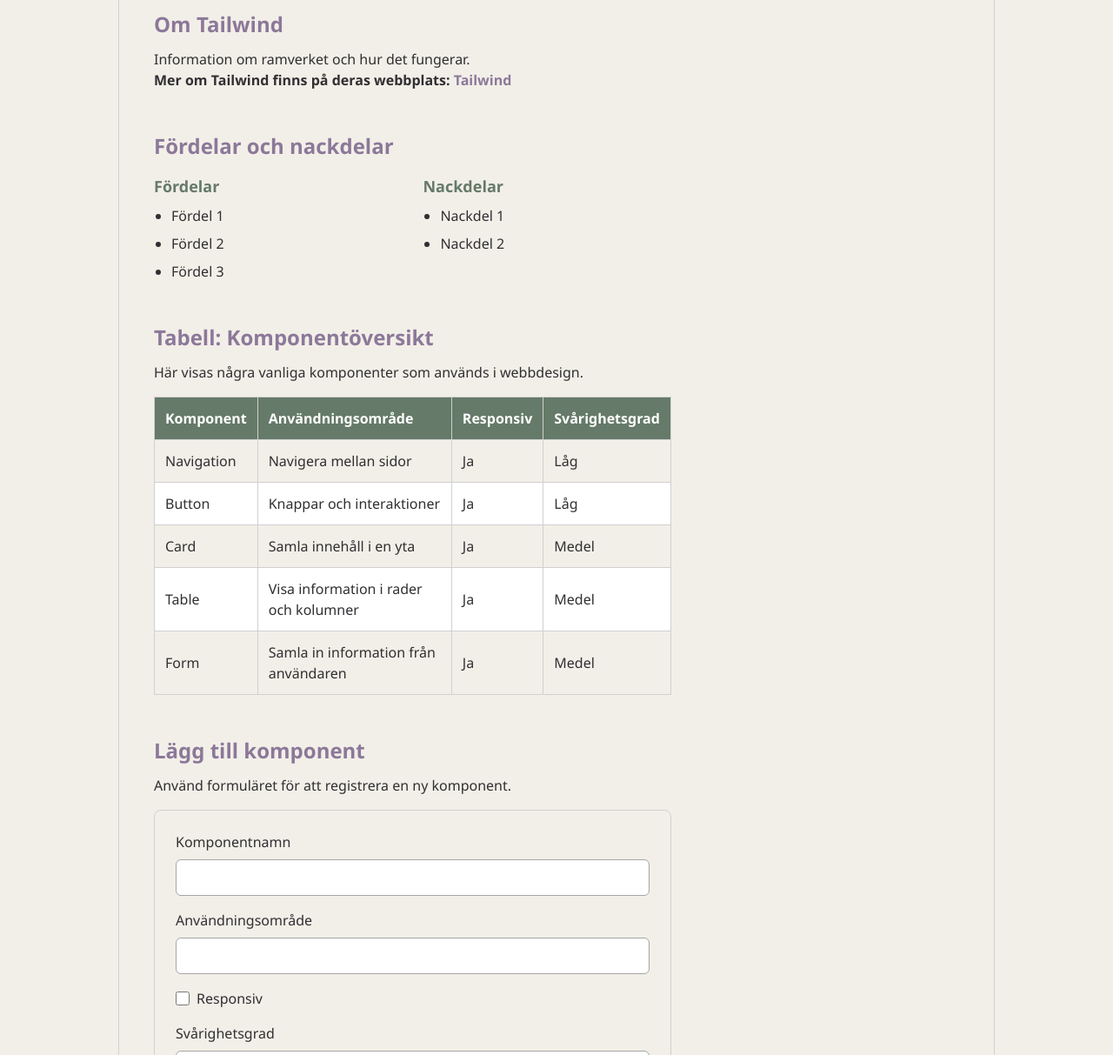
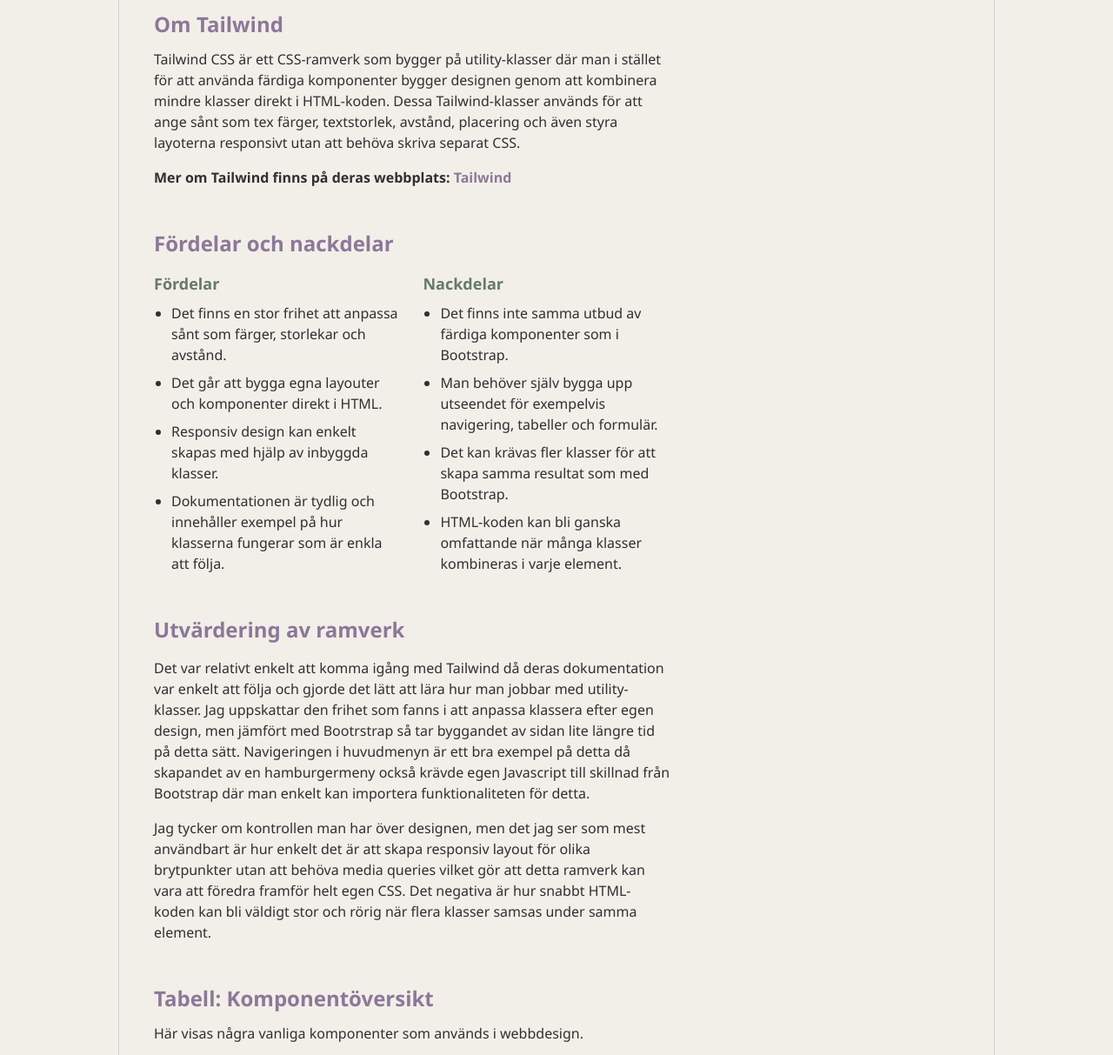
Before and after one commit to dannigiovanella/fullstack-lab1, a website built with Vite: page tailwind.html in a window 1280 px wide. Shown: the part 235-1448 px from the top of the page at 87% size. Built offline with nearby package versions, Linux system fonts and the light colour scheme.

Commit message:
Lagt in texinnehåll för Tailwind

```diff
--- a/publish.html
+++ b/publish.html
@@ -21,11 +21,17 @@
         </nav>
     </header>
 
-        <main>
-            <section>
-                <H1>Publicering</H1>
-            </section>
-        </main>
+    <main>
+        <section>
+            <!--Huvudrubrik-->
+            <h1>Publisering</h1>
+
+            <!--Underrubrik-->
+            <h2>Publisering med Vercel</h2>
+
+
+        </section>
+    </main>
 
         <footer>
             <p>Daniela giovanella</p>
--- a/tailwind.html
+++ b/tailwind.html
@@ -61,7 +61,7 @@
 
     <main>
         <!--Huvudrubrik med textstyling-->
-        <h1 class="text-4xl font-bold text-[#657A68]">CSS-ramverk: Tailwind</h1>
+        <h1 class="text-4xl font-bold text-[#657A68]">Ramverk: Tailwind</h1>
 
         <!-- Information om ramverket -->
         <!--mt-8 lägger till avstång över ssekton-->
@@ -69,7 +69,13 @@
             <!--Underrubrik med styling. mb--3 lägger till avstånd under rubrik-->
             <h2 class="mb-3 text-2xl font-semibold text-[#8C7899]">Om Tailwind</h2>
             <!--Informationstext-->
-            <p class="text-[#302F32]">Information om ramverket och hur det fungerar.</p>
+            <p class="text-[#302F32] mb-4">Tailwind CSS är ett CSS-ramverk som bygger på utility-klasser där man i
+                stället
+                för att använda färdiga komponenter bygger designen genom att kombinera mindre klasser direkt i
+                HTML-koden.
+                Dessa Tailwind-klasser används för att ange sånt som tex färger, textstorlek, avstånd, placering och
+                även styra layoterna responsivt utan att behöva skriva separat CSS.
+            </p>
             <!--Länk till Tailwind med styling-->
             <p class="font-bold">
                 Mer om Tailwind finns på deras webbplats:
@@ -94,7 +100,7 @@
             -->
             <div class="grid grid-cols-1 gap-6 md:grid-cols-2">
 
-                <!-- Lista med fördelar -->
+                <!--Lista med fördelar-->
                 <div>
                     <!--Underrubrik med styling-->
                     <h3 class="mb-2 text-lg font-semibold text-[#657A68]">Fördelar</h3>
@@ -103,23 +109,45 @@
                     space-y-2 skapar mellanrum vertikalt
                     pl-5 lägger till vänsterpadding-->
                     <ul class="list-disc space-y-2 pl-5 text-[#302F32]">
-                        <li>Fördel 1</li>
-                        <li>Fördel 2</li>
-                        <li>Fördel 3</li>
+                        <li>Det finns en stor frihet att anpassa sånt som färger, storlekar och avstånd.</li>
+                        <li>Det går att bygga egna layouter och komponenter direkt i HTML.</li>
+                        <li>Responsiv design kan enkelt skapas med hjälp av inbyggda klasser.</li>
+                        <li>Dokumentationen är tydlig och innehåller exempel på hur klasserna fungerar som är enkla att
+                            följa.</li>
                     </ul>
                 </div>
 
-                <!-- Lista med nackdelar -->
+                <!--Lista med nackdelar-->
                 <div>
                     <!--Underrubrik med styling-->
                     <h3 class="mb-2 text-lg font-semibold text-[#657A68]">Nackdelar</h3>
 
                     <ul class="list-disc space-y-2 pl-5 text-[#302F32]">
-                        <li>Nackdel 1</li>
-                        <li>Nackdel 2</li>
+                        <li>Det finns inte samma utbud av färdiga komponenter som i Bootstrap.</li>
+                        <li>Man behöver själv bygga upp utseendet för exempelvis navigering, tabeller och formulär.</li>
+                        <li>Det kan krävas fler klasser för att skapa samma resultat som med Bootstrap.</li>
+                        <li>HTML-koden kan bli ganska omfattande när många klasser kombineras i varje element.</li>
                     </ul>
                 </div>
             </div>
+        </section>
+
+        <!--Utvärdering-->
+        <section class="mt-8">
+            <!--Underrubrik med styling-->
+            <h2 class="mb-4 text-2xl font-semibold text-[#8C7899]">Utvärdering av ramverk</h2>
+            <p class="mb-4">Det var relativt enkelt att komma igång med Tailwind då deras dokumentation var enkelt att följa och
+                gjorde det lätt att lära hur man jobbar med utility-klasser. Jag uppskattar den frihet som fanns i att
+                anpassa klassera efter egen design, men jämfört med Bootrstrap så tar byggandet av sidan lite längre tid
+                på detta sätt. Navigeringen i huvudmenyn är ett bra exempel på detta då skapandet av en hamburgermeny
+                också krävde egen Javascript till skillnad från Bootstrap där man enkelt kan importera funktionaliteten
+                för detta.</p>
+
+            <p>Jag tycker om kontrollen man har över designen, men det jag ser som mest användbart är hur enkelt det är
+                att skapa responsiv layout för olika brytpunkter utan att behöva media queries vilket gör att detta
+                ramverk kan vara att föredra framför helt egen CSS. Det negativa är hur snabbt HTML-koden kan bli
+                väldigt stor och rörig när flera klasser samsas under samma element.</p>
+
         </section>
 
         <!--TABELL OCH FORMULÄR-->
```
